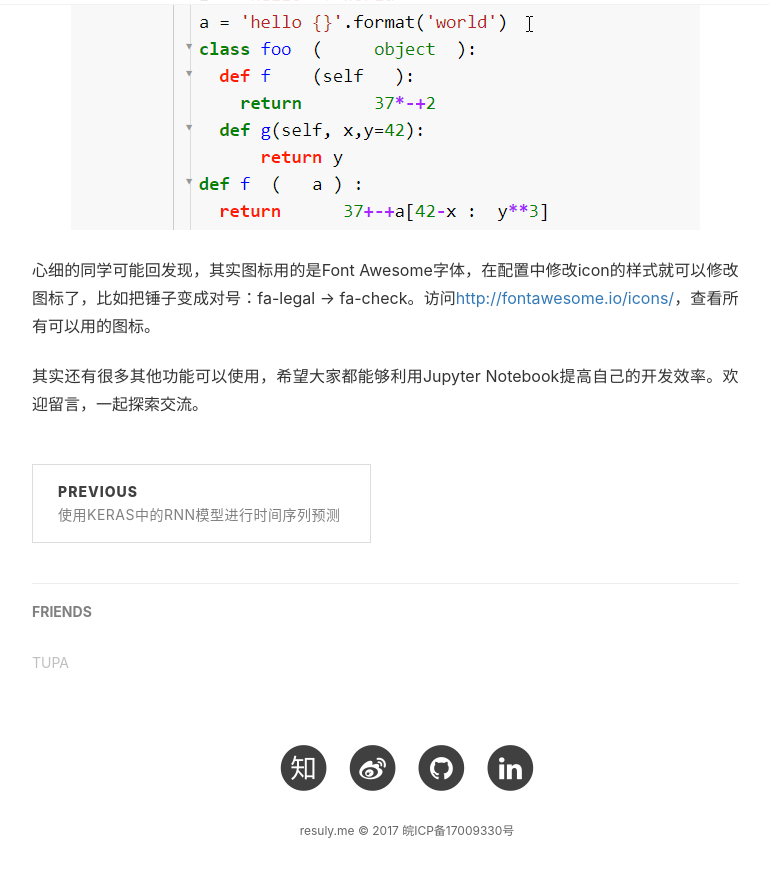
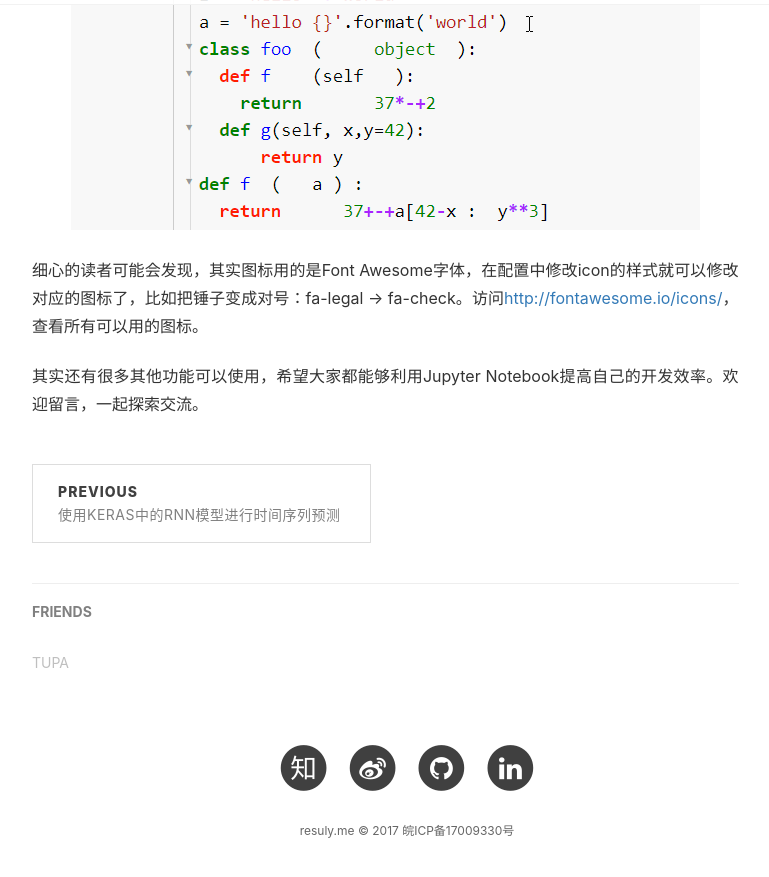
Before and after one commit to resuly/resuly.github.io, a Jekyll site: the page built from _posts/2017-11-03-jupyter-config-for-windows.markdown, in a window 1280 px wide and 900 px high, scrolled down 5914 px. Shown: the top 877 px of the window, without its empty margins (233-1002 px from the left). Built offline with Jekyll 4.4.1, drawn with Linux system fonts in a browser that asks for light colours; nearby versions of some CDN libraries; comment, search, counter and statistics services are not loaded.

Commit message:
fix typo

```diff
--- a/_posts/2017-11-03-jupyter-config-for-windows.markdown
+++ b/_posts/2017-11-03-jupyter-config-for-windows.markdown
@@ -192,6 +192,6 @@ pip install yapf
 ![](/img/in_post/2017/11/20171107203426.png)
 启用后可以按快捷键，或者点锤子图标进行代码自动整理。比如锤一下下面这杂乱不堪的代码：
 ![](/img/in_post/2017/11/formatting.gif)
-心细的同学可能回发现，其实图标用的是Font Awesome字体，在配置中修改icon的样式就可以修改图标了，比如把锤子变成对号：fa-legal -> fa-check。访问[http://fontawesome.io/icons/](http://fontawesome.io/icons/)，查看所有可以用的图标。
+细心的读者可能会发现，其实图标用的是Font Awesome字体，在配置中修改icon的样式就可以修改对应的图标了，比如把锤子变成对号：fa-legal -> fa-check。访问[http://fontawesome.io/icons/](http://fontawesome.io/icons/)，查看所有可以用的图标。
 
 其实还有很多其他功能可以使用，希望大家都能够利用Jupyter Notebook提高自己的开发效率。欢迎留言，一起探索交流。
```
